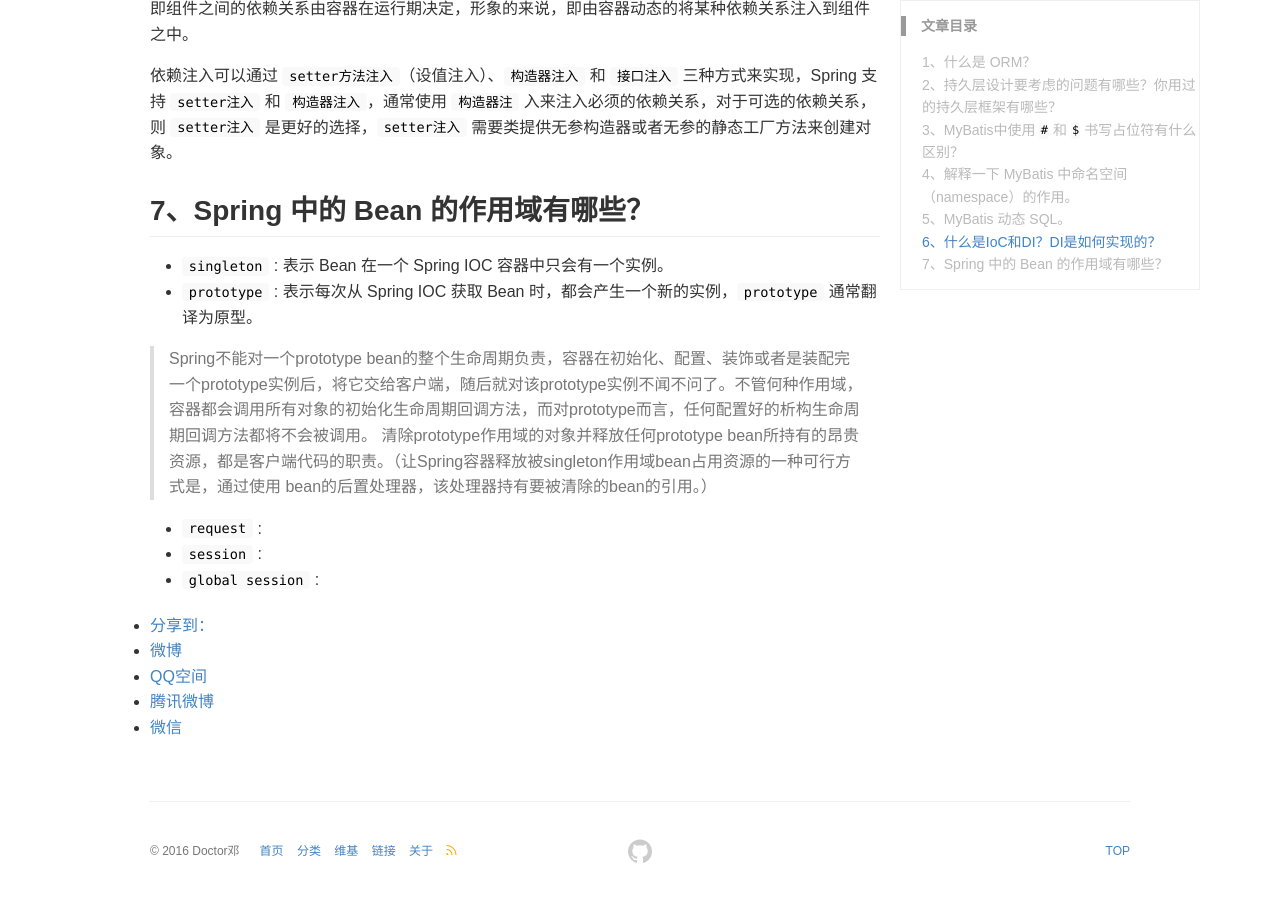
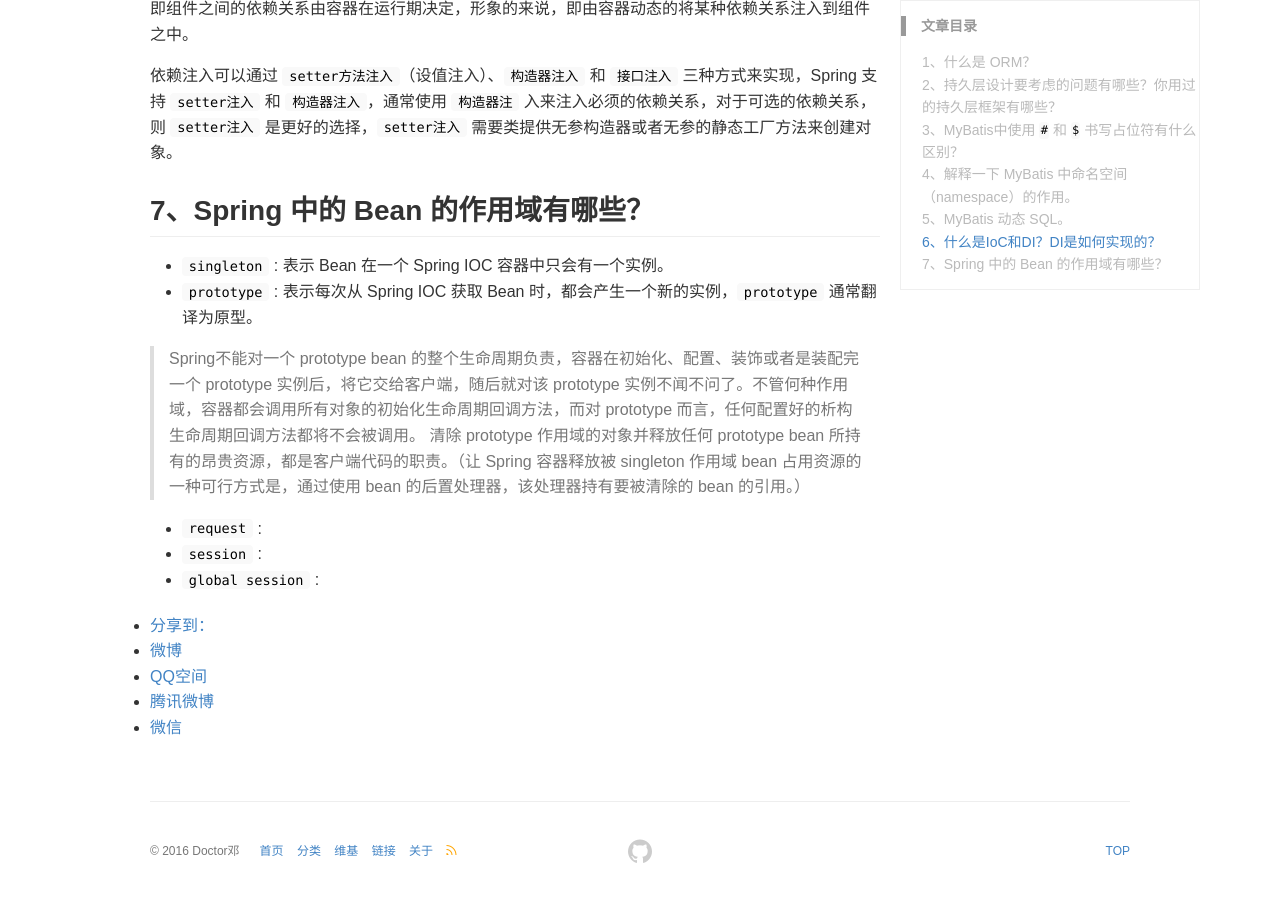
Before and after one commit to DoctorDeng/DoctorDeng.github.io, a Jekyll site: the page built from _posts/2016-09-18-java-SSM.md, in a window 1280 px wide and 900 px high, scrolled down 3487 px. Built offline with Jekyll 4.4.1, drawn with Linux system fonts in a browser that asks for light colours; comment, search, counter and statistics services are not loaded.

Commit message:
modify file

```diff
--- a/_posts/2016-09-18-java-SSM.md
+++ b/_posts/2016-09-18-java-SSM.md
@@ -136,7 +136,7 @@ IoC 叫控制反转，是 Inversion of Control 的缩写，DI（Dependency Injec
 * `singleton` : 表示 Bean 在一个 Spring IOC 容器中只会有一个实例。
 * `prototype` : 表示每次从 Spring IOC 获取 Bean 时，都会产生一个新的实例，`prototype` 通常翻译为原型。
 
-> Spring不能对一个prototype bean的整个生命周期负责，容器在初始化、配置、装饰或者是装配完一个prototype实例后，将它交给客户端，随后就对该prototype实例不闻不问了。不管何种作用域，容器都会调用所有对象的初始化生命周期回调方法，而对prototype而言，任何配置好的析构生命周期回调方法都将不会被调用。 清除prototype作用域的对象并释放任何prototype bean所持有的昂贵资源，都是客户端代码的职责。（让Spring容器释放被singleton作用域bean占用资源的一种可行方式是，通过使用 bean的后置处理器，该处理器持有要被清除的bean的引用。）
+> Spring不能对一个 prototype bean 的整个生命周期负责，容器在初始化、配置、装饰或者是装配完一个 prototype 实例后，将它交给客户端，随后就对该 prototype 实例不闻不问了。不管何种作用域，容器都会调用所有对象的初始化生命周期回调方法，而对 prototype 而言，任何配置好的析构生命周期回调方法都将不会被调用。 清除 prototype 作用域的对象并释放任何 prototype bean 所持有的昂贵资源，都是客户端代码的职责。（让 Spring 容器释放被 singleton 作用域 bean 占用资源的一种可行方式是，通过使用 bean 的后置处理器，该处理器持有要被清除的 bean 的引用。）
 
 * `request` :
 * `session` :
```
